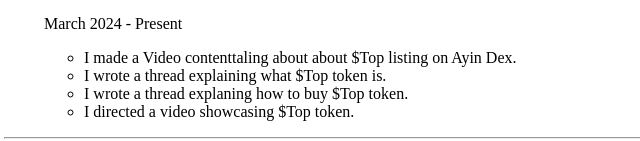
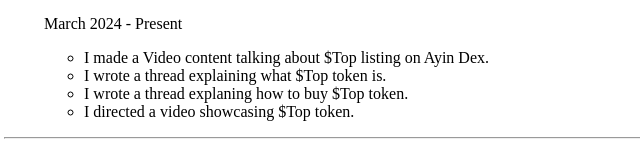
Before and after one commit to Adeolu05/My-Resume, a plain HTML site: page index.html in a window 1280 px wide. Shown: the part 661-802 px from the top of the page, 4-644 px from the left. Drawn offline with Linux system fonts and the light colour scheme.

Commit message:
Update index.html

```diff
--- a/index.html
+++ b/index.html
@@ -32,7 +32,7 @@
                 March 2024 - Present
             </p>
             <ul>
-                <li>I made a Video contenttaling about about $Top listing on Ayin Dex.</li>
+                <li>I made a Video content talking about $Top listing on Ayin Dex.</li>
                 <li>I wrote a thread explaining what $Top token is.</li>
                 <li>I wrote a thread explaning how to buy $Top token.</li>
                 <li>I directed a video showcasing $Top token.</li>
```
